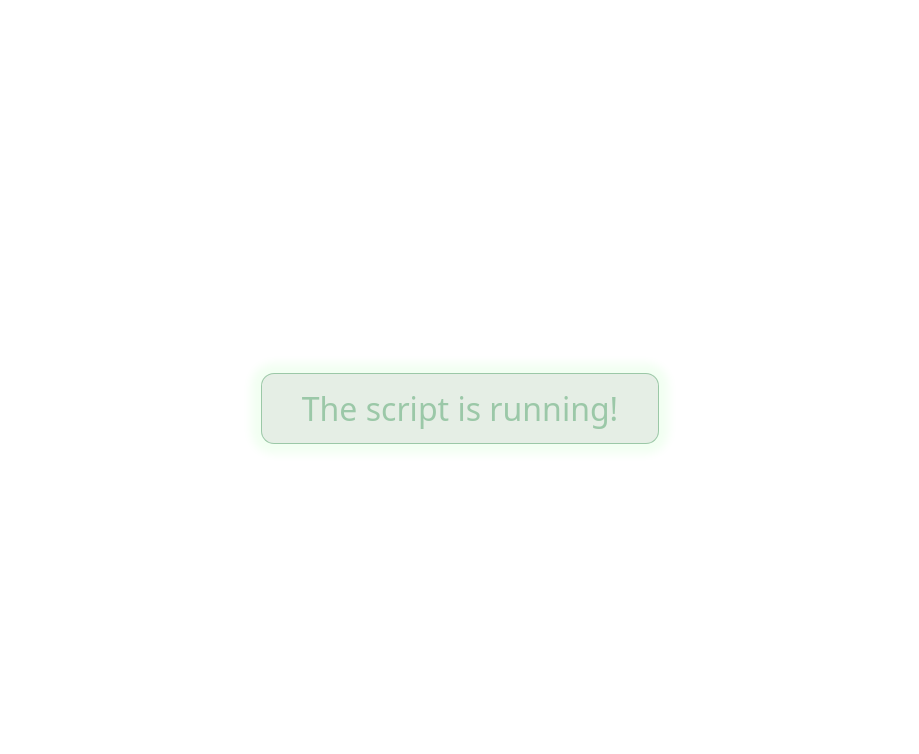
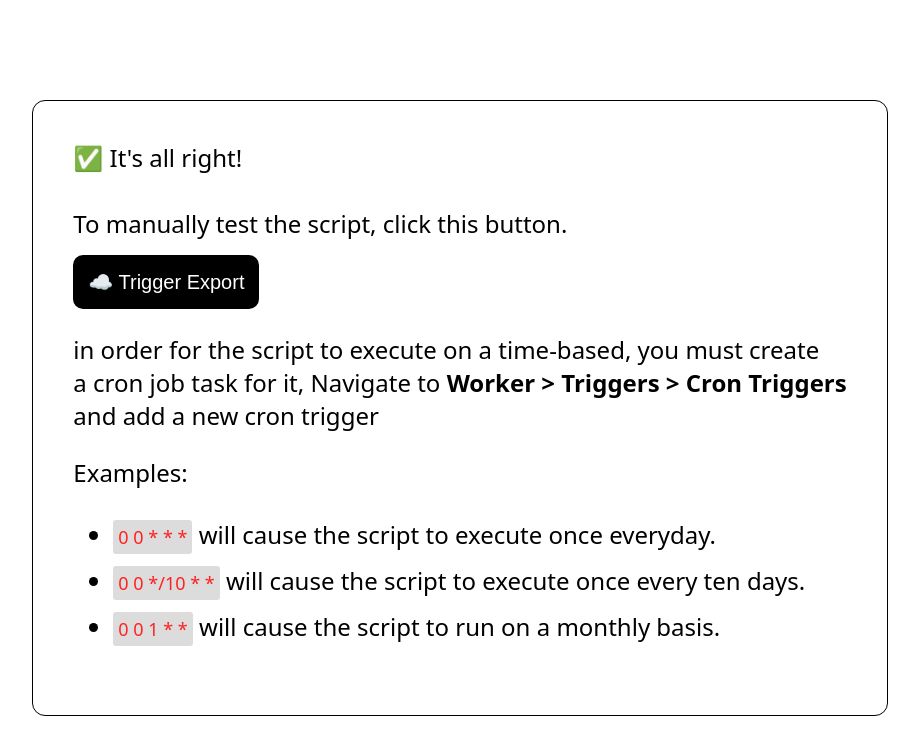
Before and after one commit to notionblog/notion-backups, a website: page pages/home.html in a window 1280 px wide. Shown: the whole page, without its empty margins (180-1099 px from the left). Drawn offline with Linux system fonts and the light colour scheme.

Commit message:
fix: add guide to test/setup cron job trigger

```diff
--- a/pages/home.html
+++ b/pages/home.html
@@ -15,21 +15,67 @@
         justify-content: center;
       }
       .description {
-        padding: 13px 40px;
-        box-shadow: 0px 0px 10px 10px #f2fff2;
-        color: rgb(0 122 40 / 32%);
-        background-color: #045b001a;
-        font-size: 24pt;
+        padding: 40px;
+        font-size: 18pt;
         border: 1px solid;
         border-radius: 13px;
         font-family: system-ui;
+      }
+      .code {
+        color: #ff2121;
+        background-color: gainsboro;
+        padding: 5px;
+        border-radius: 3px;
+        font-size: 18px;
+      }
+      li {
+        line-height: 44px;
+      }
+      button {
+        padding: 15px;
+        font-size: 20px;
+        margin-top: 15px;
+        background-color: black;
+        color: white;
+        border: none;
+        outline: none;
+        border-radius: 10px;
+      }
+      button:hover {
+        opacity: 0.8;
+        cursor: pointer;
       }
     </style>
   </head>
   <body>
     <div class="container">
       <div class="description">
-        The script is running!
+        <span>✅ It's all right!</span><br /><br />
+
+        To manually test the script, click this button.
+        <br />
+        <button>☁️ Trigger Export</button>
+        <p>
+          in order for the script to execute on a time-based, you must create
+          <br />a cron job task for it, Navigate to
+          <b> Worker > Triggers > Cron Triggers</b><br />
+          and add a new cron trigger
+        </p>
+        Examples:
+        <ul>
+          <li>
+            <span class="code">0 0 * * *</span> will cause the script to execute
+            once everyday.
+          </li>
+          <li>
+            <span class="code">0 0 */10 * *</span> will cause the script to
+            execute once every ten days.
+          </li>
+          <li>
+            <span class="code">0 0 1 * *</span> will cause the script to run on
+            a monthly basis.
+          </li>
+        </ul>
       </div>
     </div>
   </body>
```
